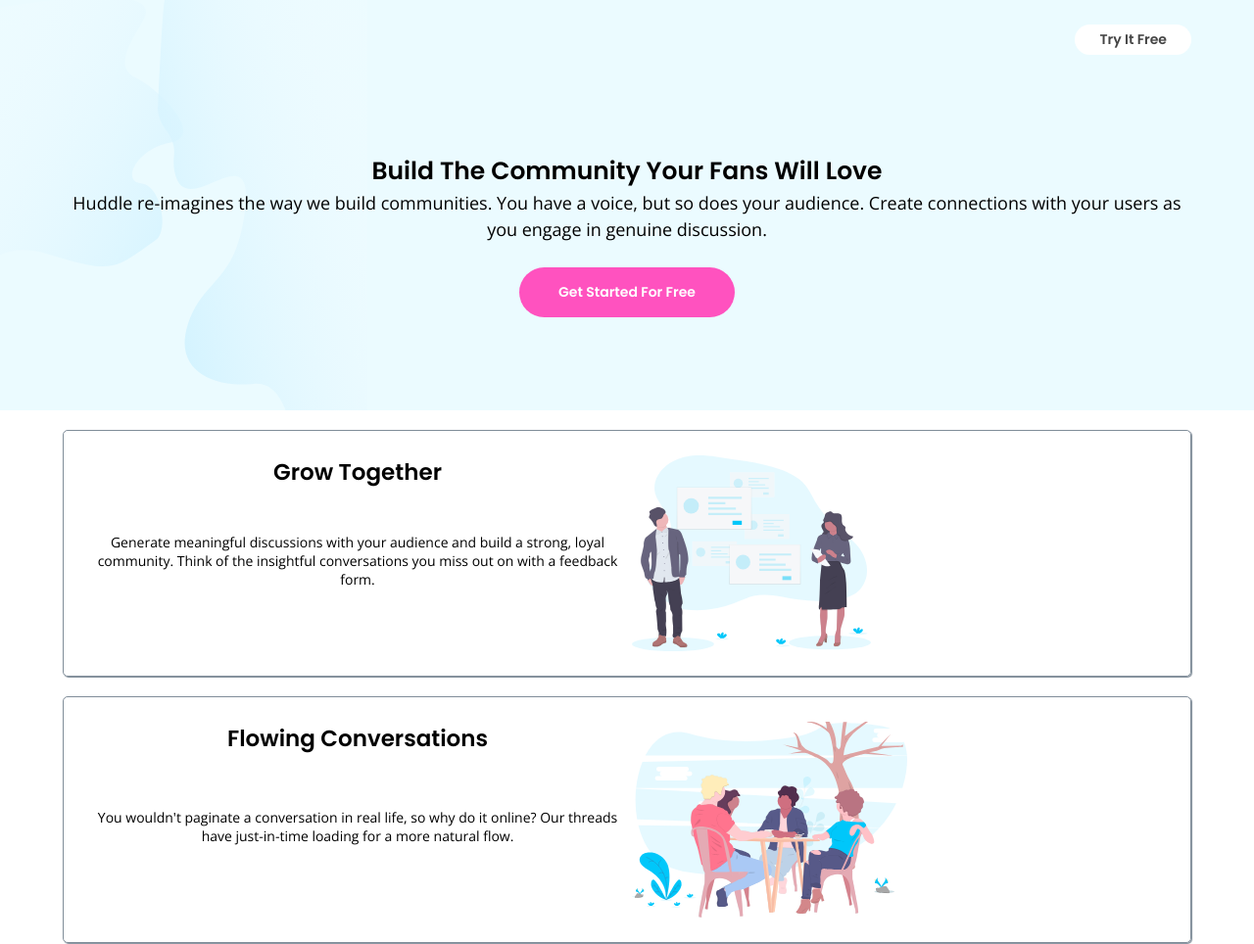
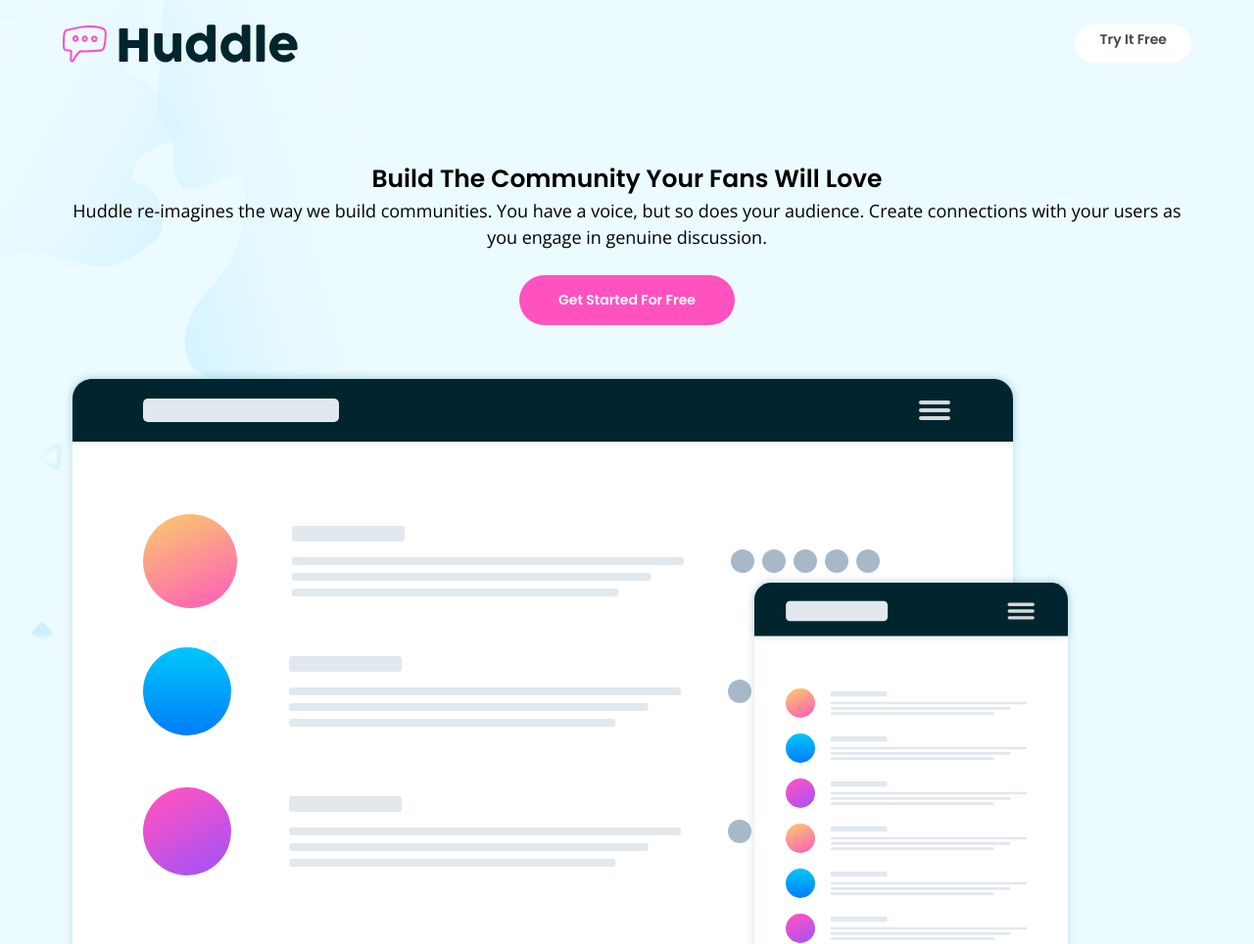
Before and after one commit to BlackTech718/huddlept2, a plain HTML site: page index.html in a window 1280 px wide. Shown: the top 964 px of the page at 98% size. Drawn offline with nearby package versions, Linux system fonts and the light colour scheme; files that its build step writes are made by us from their sources; files whose address does not match are found by name.

Commit message:
where are the images at?

```diff
--- a/index.html
+++ b/index.html
@@ -18,11 +18,11 @@
 <body>
   <header>
     <div class="container-grid">
-      <img src="/huddle-landing-page-with-alternating-feature-blocks-master/images/logo1.svg" alt="" class="logo-main">
+      <img src="/images/logo1.svg" alt="" class="logo-main">
       <a href="#" class="btn-top-1">
         Try It Free
       </a>
-      <img src="/huddle-landing-page-with-alternating-feature-blocks-master/images/illustration-mockups.svg" alt="" class="pc-pic">
+      <img src="/images/illustration-mockups.svg" alt="" class="pc-pic">
       <div class="left-content">
         <h1 class="main-title">
           Build The Community Your Fans Will Love
```
